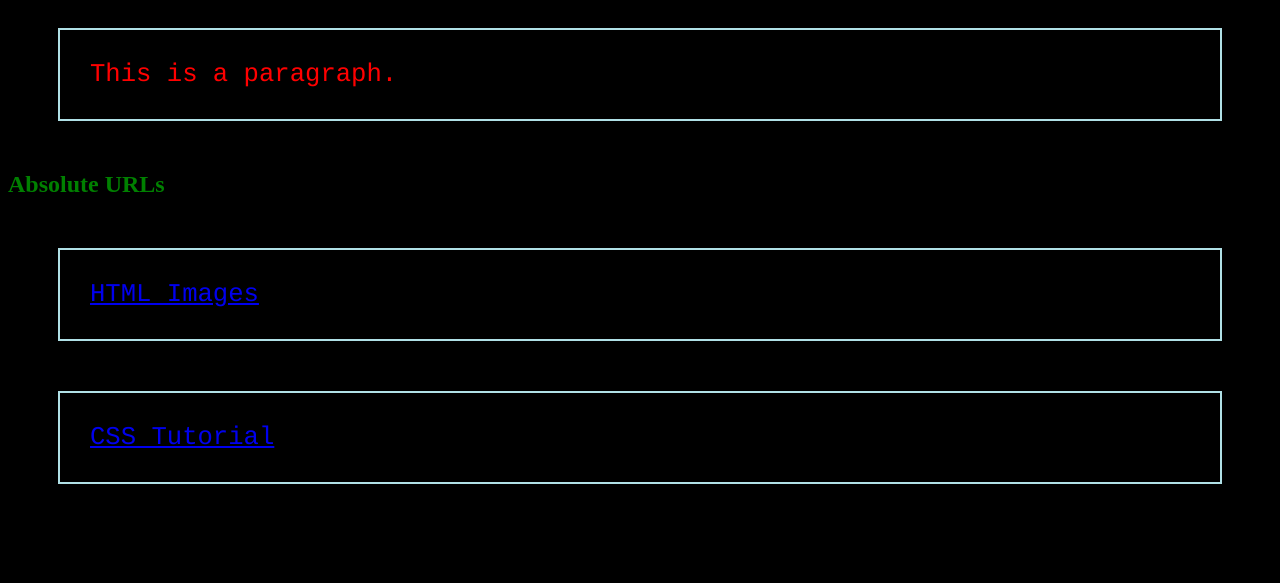
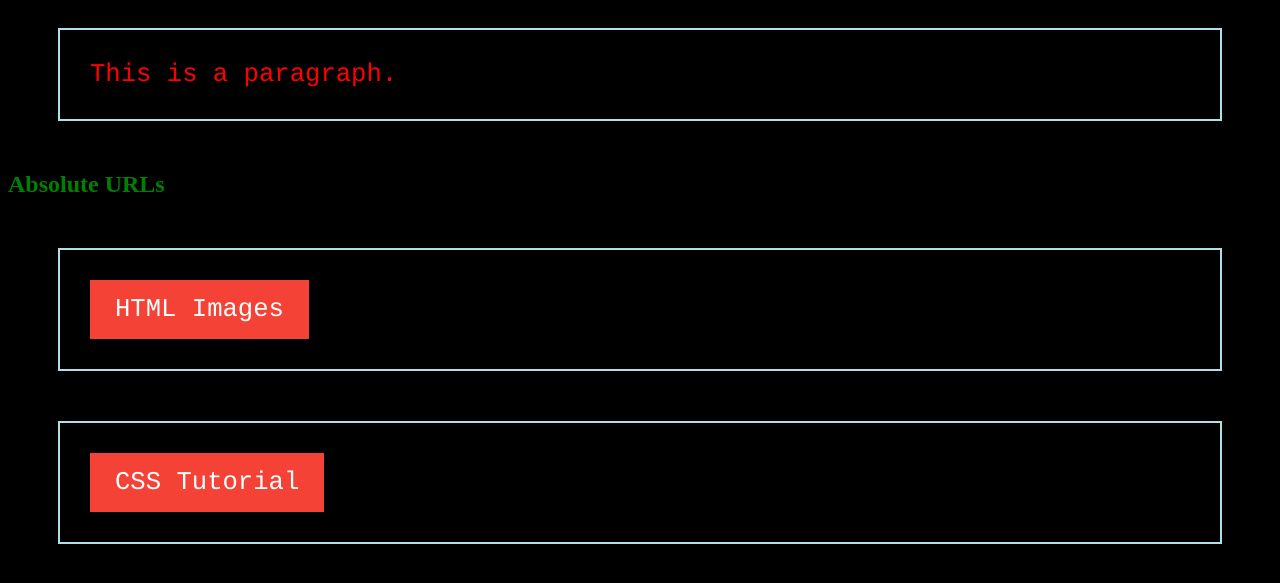
Before and after one commit to INGsebas14/html-avanzada, a plain HTML site: page index2.html in a window 1280 px wide. Shown: the part 81-664 px from the top of the page. Drawn offline with Linux system fonts and the light colour scheme; files that its build step writes are made by us from their sources.

Commit message:
ponemos stilo a los link

```diff
--- a/style/style.css
+++ b/style/style.css
@@ -26,3 +26,15 @@ h2{
 .title1{
     color: green;
 }
+a:link, a:visited {
+    background-color: #f44336;
+    color: white;
+    padding: 15px 25px;
+    text-align: center;
+    text-decoration: none;
+    display: inline-block;
+  }
+
+  a:hover, a:active {
+    background-color: red;
+  }
```
